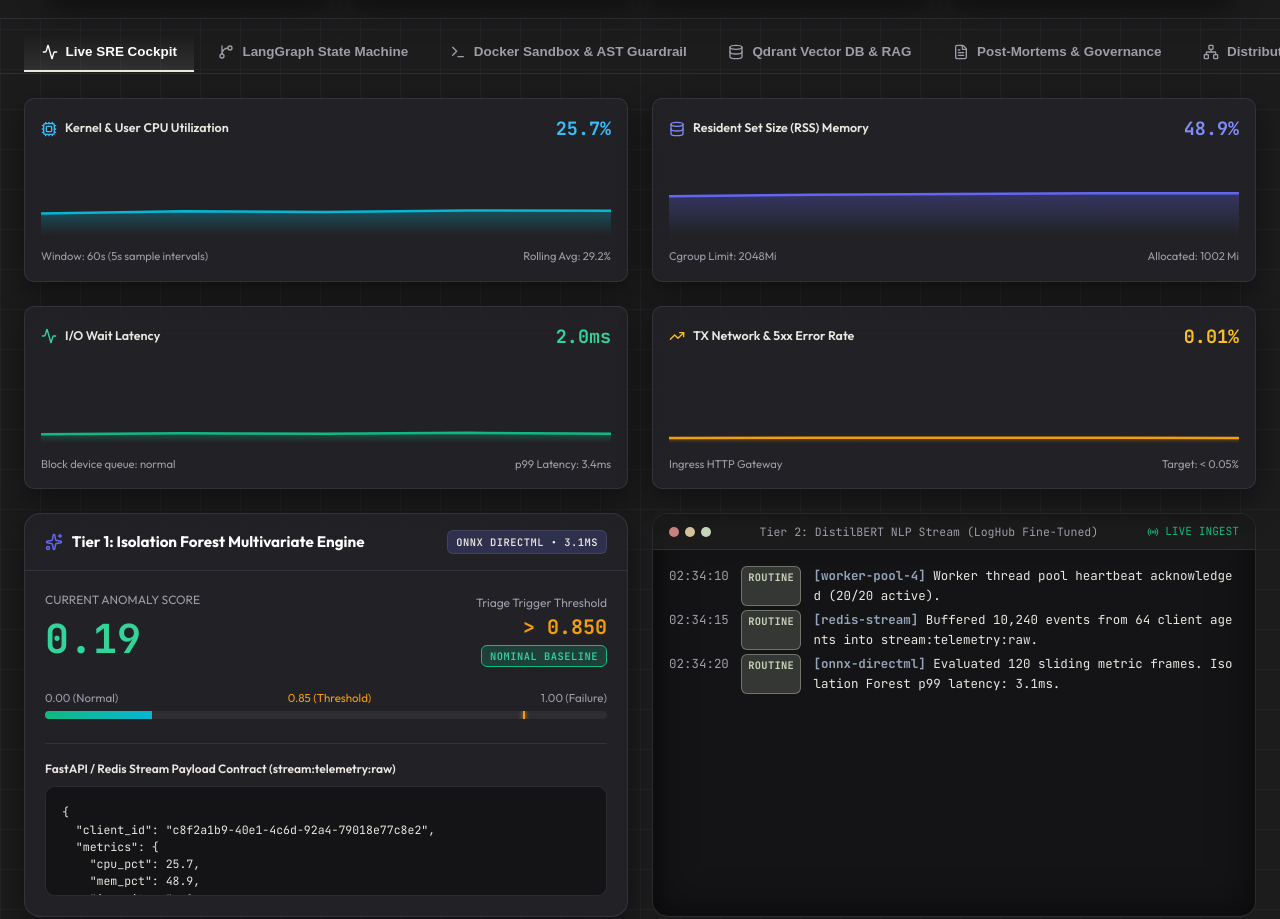
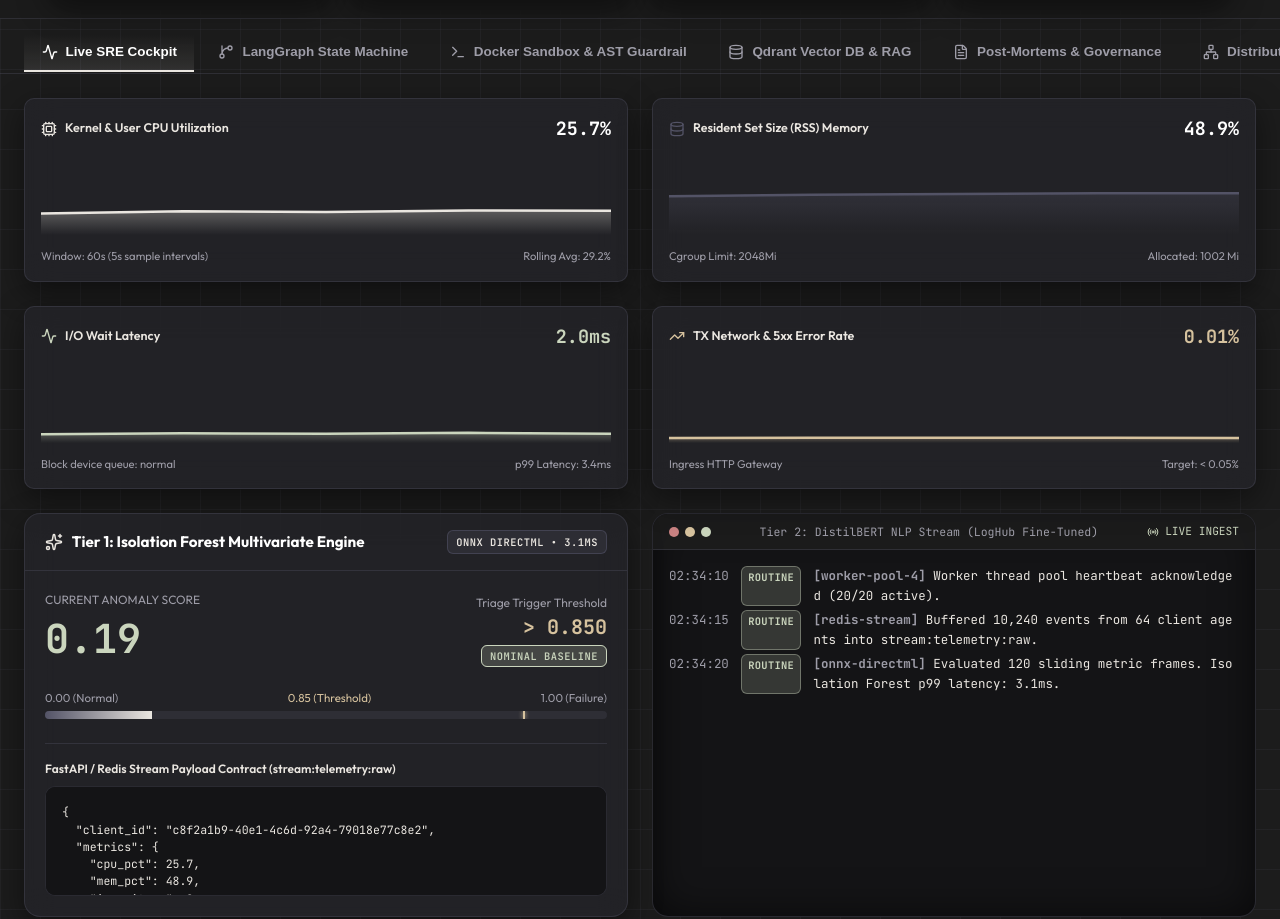
Before and after one commit to Kartikey-3005/Xerneas, a React (Vite) app: page / in a window 1280 px wide. Shown: the part 291-1210 px from the top of the page. Built offline with nearby package versions, Linux system fonts and the light colour scheme; the HTML template or start-up script is replaced by a standard one.

Commit message:
style(telemetry): update sparklines and metric cards to match palette

```diff
--- a/src/components/TelemetryView.jsx
+++ b/src/components/TelemetryView.jsx
@@ -24,7 +24,7 @@ export default function TelemetryView({
   const chartWidth = 320;
   const chartHeight = 85;
 
-  const renderSparkline = (metricKey, maxVal = 100, strokeColor = "#06b6d4", fillColor = "rgba(6, 182, 212, 0.15)") => {
+  const renderSparkline = (metricKey, maxVal = 100, strokeColor = "var(--jh-canvas)", fillColor = "rgba(234, 230, 224, 0.15)") => {
     if (!telemetryHistory || telemetryHistory.length === 0) return null;
 
     const points = telemetryHistory.map((item, index) => {
@@ -56,10 +56,10 @@ export default function TelemetryView({
       {anomalyResult.isAnomalous && (
         <div className="alert-strip alert-danger">
           <div style={{ display: 'flex', alignItems: 'center', gap: '0.75rem' }}>
-            <AlertTriangle size={20} color="#ef4444" />
+            <AlertTriangle size={20} color="var(--accent-rose)" />
             <div>
               <strong>PRE-CRASH TELEMETRY ANOMALY DETECTED (Score: {anomalyResult.score} &gt; 0.85 Threshold)</strong>
-              <div style={{ fontSize: '0.78rem', color: '#fca5a5' }}>
+              <div style={{ fontSize: '0.78rem', opacity: 0.9 }}>
                 ONNX Isolation Forest detected severe telemetry deviation. LangGraph autonomous remediation active.
               </div>
             </div>
@@ -78,14 +78,14 @@ export default function TelemetryView({
         <div className="glass-panel metric-chart-card">
           <div className="chart-header">
             <div style={{ display: 'flex', alignItems: 'center', gap: '0.5rem' }}>
-              <Cpu size={16} color="#38bdf8" />
-              <span className="chart-metric-title">Kernel & User CPU Utilization</span>
+              <Cpu size={16} color="var(--jh-canvas)" />
+              <span className="chart-metric-title">Kernel &amp; User CPU Utilization</span>
             </div>
-            <span className="chart-current-val" style={{ color: currentMetrics.cpu_usage > 80 ? '#f43f5e' : '#38bdf8' }}>
+            <span className="chart-current-val" style={{ color: currentMetrics.cpu_usage > 80 ? 'var(--accent-rose)' : 'var(--text-primary)' }}>
               {currentMetrics.cpu_usage.toFixed(1)}%
             </span>
           </div>
-          {renderSparkline('cpu_usage', 100, currentMetrics.cpu_usage > 80 ? '#f43f5e' : '#06b6d4')}
+          {renderSparkline('cpu_usage', 100, currentMetrics.cpu_usage > 80 ? 'var(--accent-rose)' : 'var(--jh-canvas)')}
           <div style={{ fontSize: '0.7rem', color: 'var(--text-muted)', marginTop: '0.4rem', display: 'flex', justifyContent: 'space-between' }}>
             <span>Window: 60s (5s sample intervals)</span>
             <span>Rolling Avg: {((currentMetrics.cpu_usage + 5) * 0.95).toFixed(1)}%</span>
@@ -96,14 +96,14 @@ export default function TelemetryView({
         <div className="glass-panel metric-chart-card">
           <div className="chart-header">
             <div style={{ display: 'flex', alignItems: 'center', gap: '0.5rem' }}>
-              <Database size={16} color="#818cf8" />
+              <Database size={16} color="var(--jh-slate)" />
               <span className="chart-metric-title">Resident Set Size (RSS) Memory</span>
             </div>
-            <span className="chart-current-val" style={{ color: currentMetrics.memory_rss > 85 ? '#f43f5e' : '#818cf8' }}>
+            <span className="chart-current-val" style={{ color: currentMetrics.memory_rss > 85 ? 'var(--accent-rose)' : 'var(--text-primary)' }}>
               {currentMetrics.memory_rss.toFixed(1)}%
             </span>
           </div>
-          {renderSparkline('memory_rss', 100, currentMetrics.memory_rss > 85 ? '#f43f5e' : '#6366f1')}
+          {renderSparkline('memory_rss', 100, currentMetrics.memory_rss > 85 ? 'var(--accent-rose)' : 'var(--jh-slate)')}
           <div style={{ fontSize: '0.7rem', color: 'var(--text-muted)', marginTop: '0.4rem', display: 'flex', justifyContent: 'space-between' }}>
             <span>Cgroup Limit: 2048Mi</span>
             <span>Allocated: {((currentMetrics.memory_rss / 100) * 2048).toFixed(0)} Mi</span>
@@ -114,14 +114,14 @@ export default function TelemetryView({
         <div className="glass-panel metric-chart-card">
           <div className="chart-header">
             <div style={{ display: 'flex', alignItems: 'center', gap: '0.5rem' }}>
-              <Activity size={16} color="#34d399" />
+              <Activity size={16} color="var(--accent-emerald)" />
               <span className="chart-metric-title">I/O Wait Latency</span>
             </div>
-            <span className="chart-current-val" style={{ color: currentMetrics.io_wait > 18 ? '#f59e0b' : '#34d399' }}>
+            <span className="chart-current-val" style={{ color: currentMetrics.io_wait > 18 ? 'var(--accent-amber)' : 'var(--accent-emerald)' }}>
               {currentMetrics.io_wait.toFixed(1)}ms
             </span>
           </div>
-          {renderSparkline('io_wait', 35, currentMetrics.io_wait > 18 ? '#f59e0b' : '#10b981')}
+          {renderSparkline('io_wait', 35, currentMetrics.io_wait > 18 ? 'var(--accent-amber)' : 'var(--accent-emerald)')}
           <div style={{ fontSize: '0.7rem', color: 'var(--text-muted)', marginTop: '0.4rem', display: 'flex', justifyContent: 'space-between' }}>
             <span>Block device queue: normal</span>
             <span>p99 Latency: 3.4ms</span>
@@ -132,14 +132,14 @@ export default function TelemetryView({
         <div className="glass-panel metric-chart-card">
           <div className="chart-header">
             <div style={{ display: 'flex', alignItems: 'center', gap: '0.5rem' }}>
-              <TrendingUp size={16} color="#fbbf24" />
-              <span className="chart-metric-title">TX Network & 5xx Error Rate</span>
+              <TrendingUp size={16} color="var(--accent-amber)" />
+              <span className="chart-metric-title">TX Network &amp; 5xx Error Rate</span>
             </div>
-            <span className="chart-current-val" style={{ color: currentMetrics.tx_error_rate > 3.0 ? '#f43f5e' : '#fbbf24' }}>
+            <span className="chart-current-val" style={{ color: currentMetrics.tx_error_rate > 3.0 ? 'var(--accent-rose)' : 'var(--accent-amber)' }}>
               {currentMetrics.tx_error_rate.toFixed(2)}%
             </span>
           </div>
-          {renderSparkline('tx_error_rate', 10, currentMetrics.tx_error_rate > 3.0 ? '#f43f5e' : '#f59e0b')}
+          {renderSparkline('tx_error_rate', 10, currentMetrics.tx_error_rate > 3.0 ? 'var(--accent-rose)' : 'var(--accent-amber)')}
           <div style={{ fontSize: '0.7rem', color: 'var(--text-muted)', marginTop: '0.4rem', display: 'flex', justifyContent: 'space-between' }}>
             <span>Ingress HTTP Gateway</span>
             <span>Target: &lt; 0.05%</span>
@@ -153,10 +153,10 @@ export default function TelemetryView({
         <div className="glass-panel">
           <div className="panel-header">
             <div className="panel-title">
-              <Sparkles size={18} color="#6366f1" />
+              <Sparkles size={18} color="var(--jh-canvas)" />
               Tier 1: Isolation Forest Multivariate Engine
             </div>
-            <span className="brand-badge" style={{ background: 'rgba(99, 102, 241, 0.2)' }}>
+            <span className="brand-badge">
               ONNX DirectML • {anomalyResult.evalLatencyMs}ms
             </span>
           </div>
@@ -170,20 +170,20 @@ export default function TelemetryView({
                   fontSize: '2.5rem',
                   fontFamily: 'var(--font-mono)',
                   fontWeight: 800,
-                  color: anomalyResult.isAnomalous ? '#f43f5e' : '#34d399'
+                  color: anomalyResult.isAnomalous ? 'var(--accent-rose)' : 'var(--accent-emerald)'
                 }}>
                   {anomalyResult.score}
                 </div>
               </div>
               <div style={{ textAlign: 'right' }}>
                 <div style={{ fontSize: '0.75rem', color: 'var(--text-muted)' }}>Triage Trigger Threshold</div>
-                <div style={{ fontSize: '1.25rem', fontFamily: 'var(--font-mono)', color: '#f59e0b', fontWeight: 700 }}>
+                <div style={{ fontSize: '1.25rem', fontFamily: 'var(--font-mono)', color: 'var(--accent-amber)', fontWeight: 700 }}>
                   &gt; 0.850
                 </div>
-                <span className={`brand-badge ${anomalyResult.isAnomalous ? 'bg-red-500' : ''}`} style={{
-                  background: anomalyResult.isAnomalous ? 'rgba(239, 68, 68, 0.2)' : 'rgba(16, 185, 129, 0.2)',
-                  color: anomalyResult.isAnomalous ? '#f87171' : '#34d399',
-                  borderColor: anomalyResult.isAnomalous ? '#ef4444' : '#10b981'
+                <span className="brand-badge" style={{
+                  background: anomalyResult.isAnomalous ? 'rgba(201, 130, 130, 0.2)' : 'rgba(202, 213, 189, 0.2)',
+                  color: anomalyResult.isAnomalous ? 'var(--accent-rose)' : 'var(--accent-emerald)',
+                  borderColor: anomalyResult.isAnomalous ? 'var(--accent-rose)' : 'var(--accent-emerald)'
                 }}>
                   {anomalyResult.isAnomalous ? 'TRIAGE ACTIVE' : 'NOMINAL BASELINE'}
                 </span>
@@ -194,16 +194,16 @@ export default function TelemetryView({
             <div style={{ marginBottom: '1.5rem' }}>
               <div style={{ display: 'flex', justifyContent: 'space-between', fontSize: '0.72rem', color: 'var(--text-muted)', marginBottom: '0.3rem' }}>
                 <span>0.00 (Normal)</span>
-                <span style={{ color: '#f59e0b' }}>0.85 (Threshold)</span>
+                <span style={{ color: 'var(--accent-amber)' }}>0.85 (Threshold)</span>
                 <span>1.00 (Failure)</span>
               </div>
-              <div style={{ height: '8px', background: 'rgba(255,255,255,0.06)', borderRadius: '4px', overflow: 'hidden', position: 'relative' }}>
+              <div style={{ height: '8px', background: 'rgba(83, 83, 102, 0.25)', borderRadius: '4px', overflow: 'hidden', position: 'relative' }}>
                 <div style={{
                   height: '100%',
                   width: `${Math.min(100, anomalyResult.score * 100)}%`,
                   background: anomalyResult.isAnomalous
-                    ? 'linear-gradient(90deg, #f59e0b, #ef4444)'
-                    : 'linear-gradient(90deg, #10b981, #06b6d4)',
+                    ? 'linear-gradient(90deg, var(--accent-amber), var(--accent-rose))'
+                    : 'linear-gradient(90deg, var(--jh-slate), var(--jh-canvas))',
                   transition: 'width 0.4s ease'
                 }} />
                 {/* 0.85 line */}
@@ -213,8 +213,8 @@ export default function TelemetryView({
                   bottom: 0,
                   left: '85%',
                   width: '2px',
-                  background: '#f59e0b',
-                  boxShadow: '0 0 4px #f59e0b'
+                  background: 'var(--accent-amber)',
+                  boxShadow: '0 0 4px var(--accent-amber)'
                 }} />
               </div>
             </div>
@@ -251,7 +251,7 @@ export default function TelemetryView({
             <div className="terminal-title">
               Tier 2: DistilBERT NLP Stream (LogHub Fine-Tuned)
             </div>
-            <div style={{ display: 'flex', alignItems: 'center', gap: '0.4rem', fontSize: '0.7rem', color: '#10b981' }}>
+            <div style={{ display: 'flex', alignItems: 'center', gap: '0.4rem', fontSize: '0.7rem', color: 'var(--accent-emerald)' }}>
               <Radio size={12} className="pulse" />
               LIVE INGEST
             </div>
@@ -271,7 +271,7 @@ export default function TelemetryView({
                     {log.classification}
                   </span>
                   <span className="term-msg">
-                    <strong style={{ color: '#94a3b8' }}>[{log.src}]</strong> {log.msg}
+                    <strong style={{ color: 'var(--text-muted)' }}>[{log.src}]</strong> {log.msg}
                   </span>
                 </div>
               );
```
